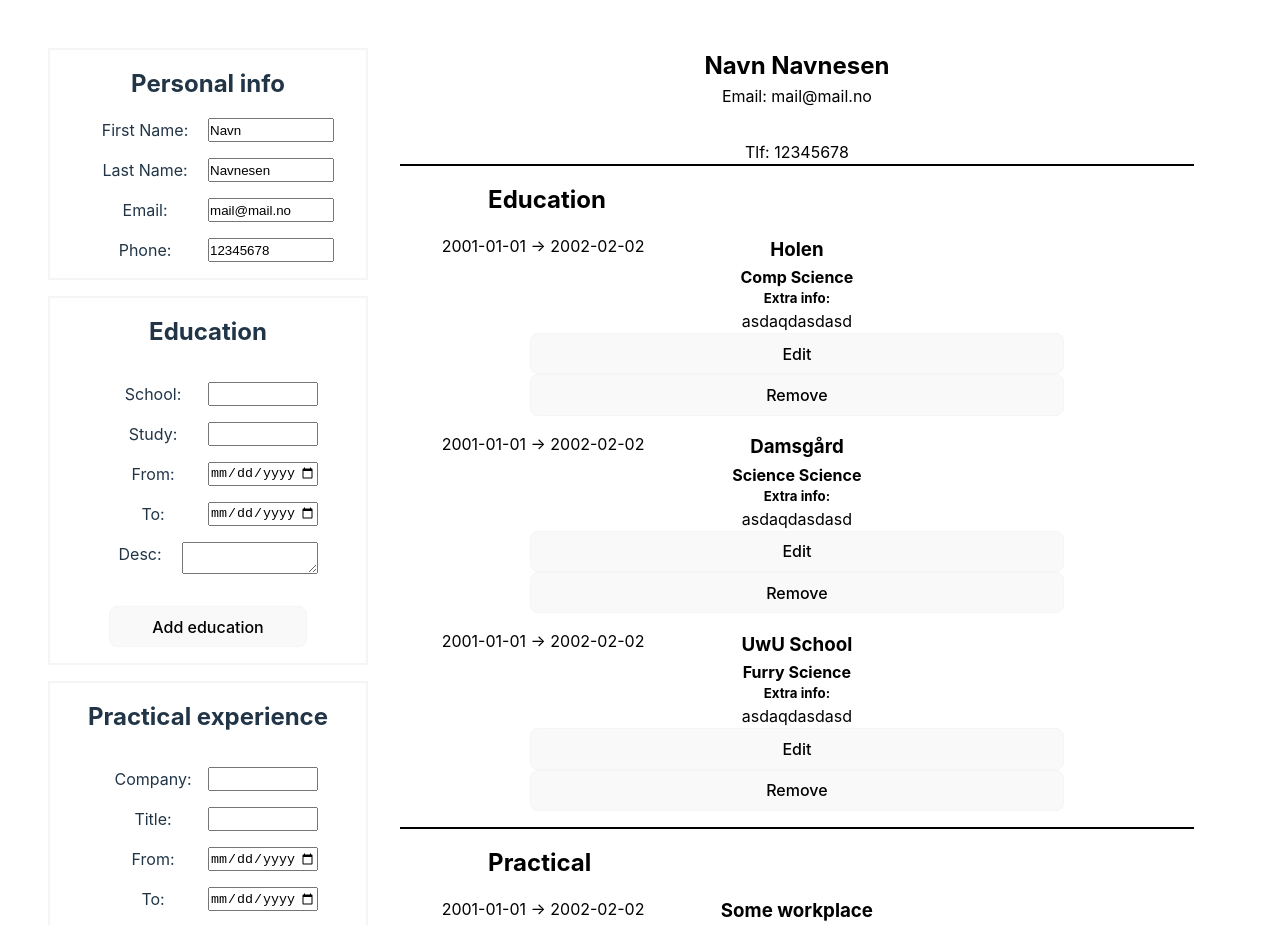
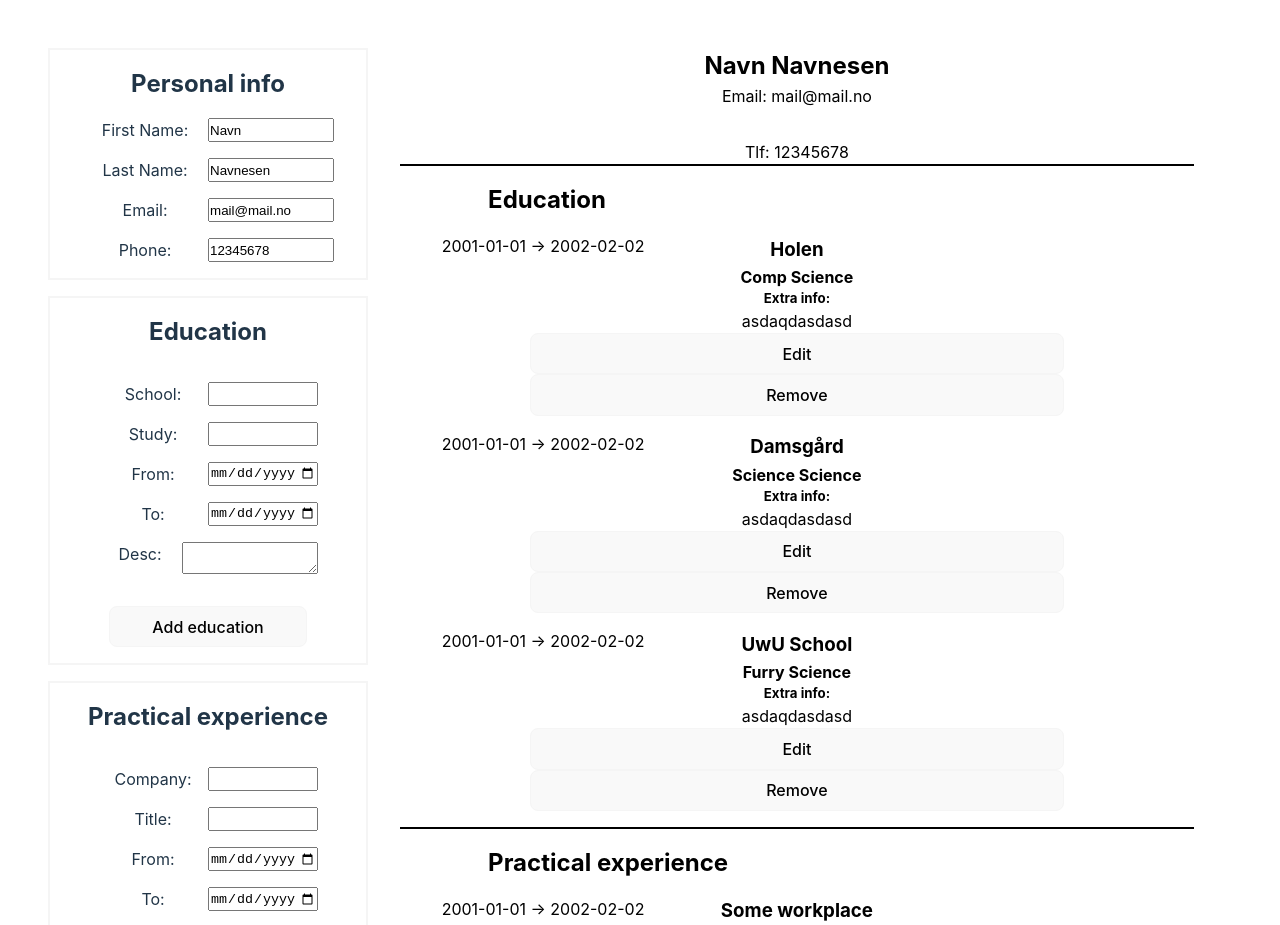
Before and after one commit to ATlexEide/cv-app, a React (Vite) app: page / in a window 1280 px wide. Shown: the top 925 px of the page. Built offline with nearby package versions, Linux system fonts and the light colour scheme.

Commit message:
Update heading

```diff
--- a/src/Components/PreviewFile.jsx
+++ b/src/Components/PreviewFile.jsx
@@ -47,7 +47,7 @@ function PreviewFile({
         </section>
         <Border />
         <section id="practical">
-          <h2 className="sectionTitle">Practical</h2>
+          <h2 className="sectionTitle">Practical experience</h2>
           {practical.map((company, index) => {
             console.log(company);
             return (
```
